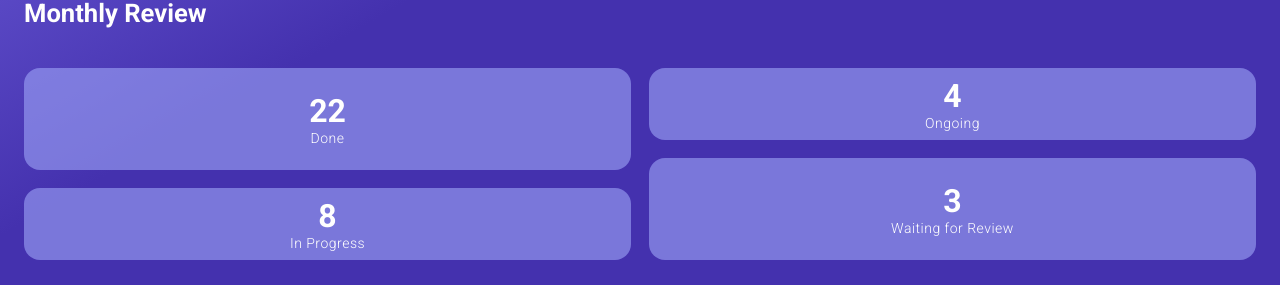
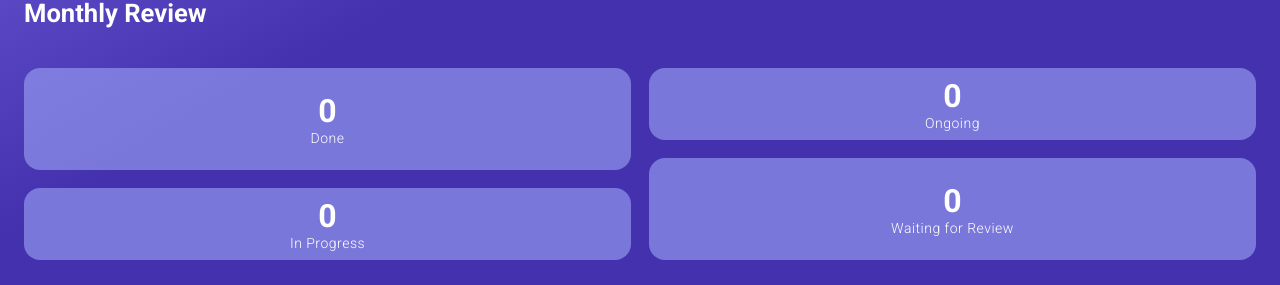
Before and after one commit to GuilhermeRX/Daily-Tasks-Firebase, a React (Create React App) app: page /home in a window 1280 px wide. Shown: the part 302-587 px from the top of the page. Built offline with nearby package versions, Linux system fonts and the light colour scheme; no server answers; sample sign-in values are in the browser's storage.

Commit message:
feat: start logic from review component

```diff
--- a/src/Components/Review.js
+++ b/src/Components/Review.js
@@ -1,29 +1,40 @@
-import React from 'react'
+import React, { useContext, useState } from 'react'
+import AppContext from '../context/AppContext'
 import { GridOne, GridTwo, ReviewContainer } from '../Style/Components/Review'
 
 export default function Review() {
+  const {taskInfo} = useContext(AppContext)
+
+  const [done, setDone] = useState(0)
+  const [inProgress, setInProgress] = useState(0)
+  const [onGoing, setOnGoing] = useState(0)
+  const [waitReview, setWaitReview] = useState(0)
+
+  if(taskInfo) {
+
+  }
   return (
     <ReviewContainer>
       <GridOne>
         <div>
-          <h1>22</h1>
+          <h1>{done}</h1>
           <p>Done</p>
         </div>
 
         <div>
-          <h1>8</h1>
+          <h1>{inProgress}</h1>
           <p>In Progress</p>
         </div>
       </GridOne>
 
       <GridTwo>
       <div>
-          <h1>4</h1>
+          <h1>{onGoing}</h1>
           <p>Ongoing</p>
         </div>
 
         <div>
-          <h1>3</h1>
+          <h1>{waitReview}</h1>
           <p>Waiting for Review</p>
         </div>
       </GridTwo>
```
